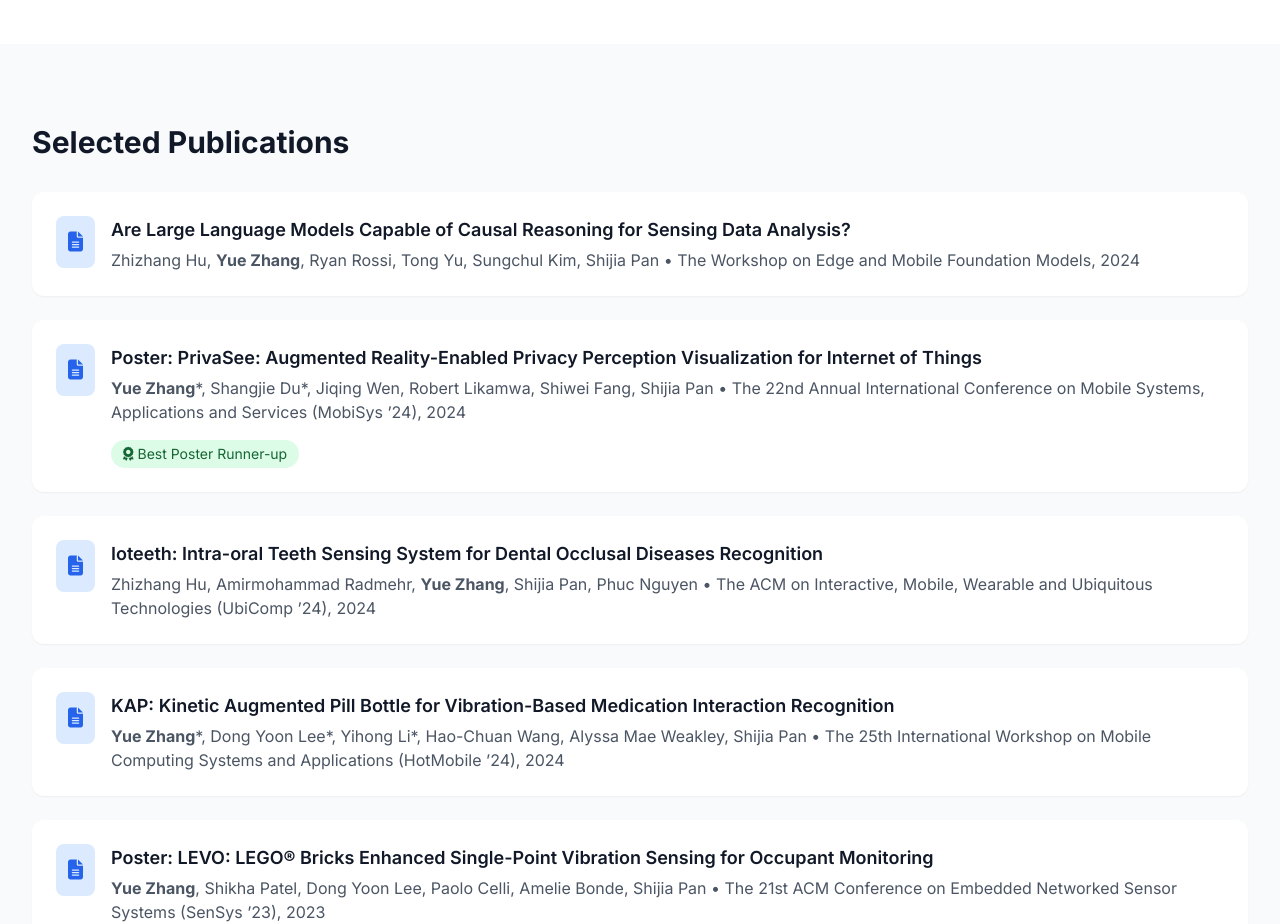
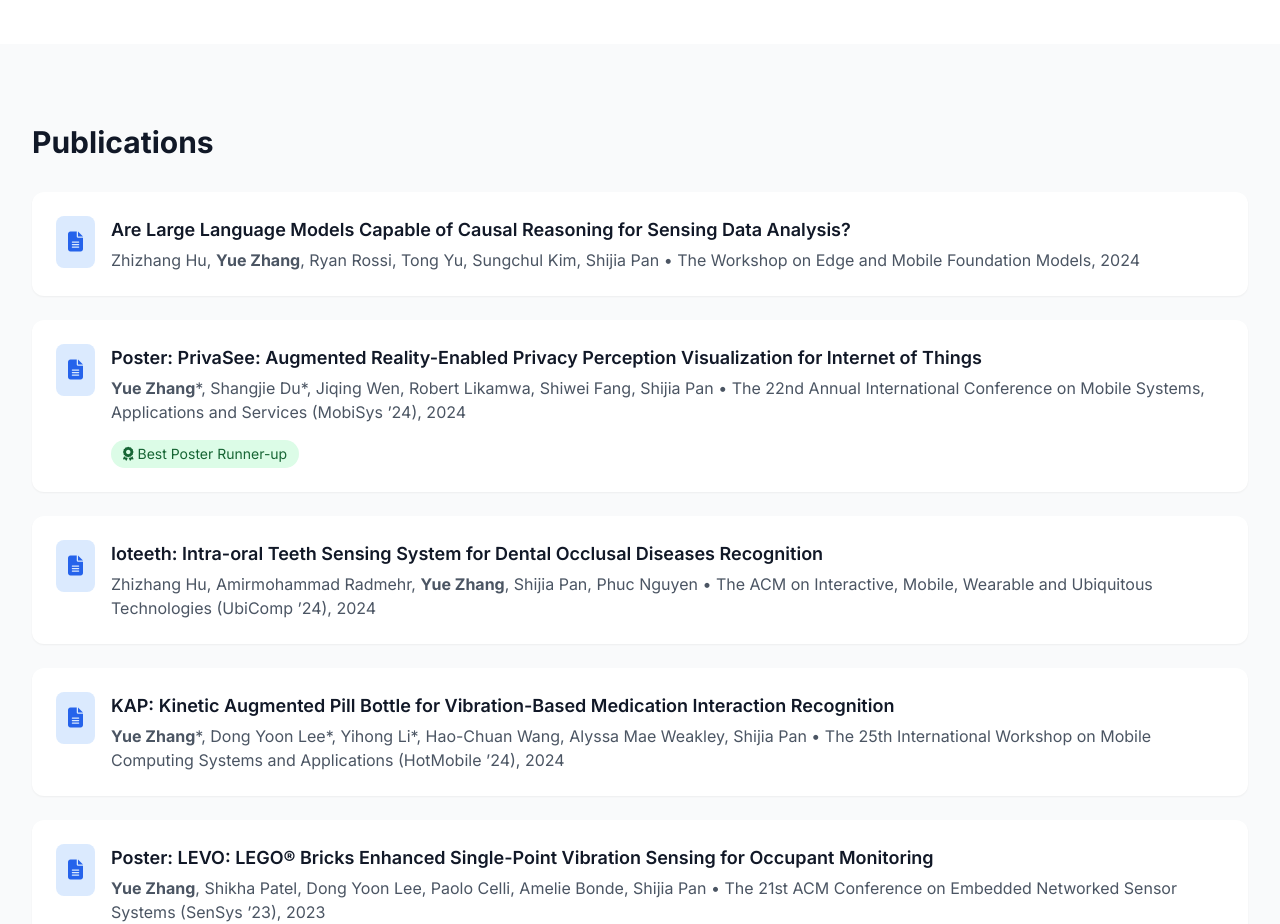
Before and after one commit to YZthu/yzthu.github.io, a plain HTML site: page index.html in a window 1280 px wide. Shown: the part 1120-2044 px from the top of the page. Drawn offline with nearby package versions, Linux system fonts and the light colour scheme.

Commit message:
update page

```diff
--- a/index.html
+++ b/index.html
@@ -207,7 +207,7 @@
   <!-- Publications Section -->
   <section id="publications" class="section-vpadding bg-gray-50">
     <div class="max-w-7xl mx-auto px-4 sm:px-6 lg:px-8">
-      <h2 class="text-3xl font-bold text-gray-900 mb-8">Selected Publications</h2>
+      <h2 class="text-3xl font-bold text-gray-900 mb-8">Publications</h2>
 
       <div class="grid gap-6">
 
```
